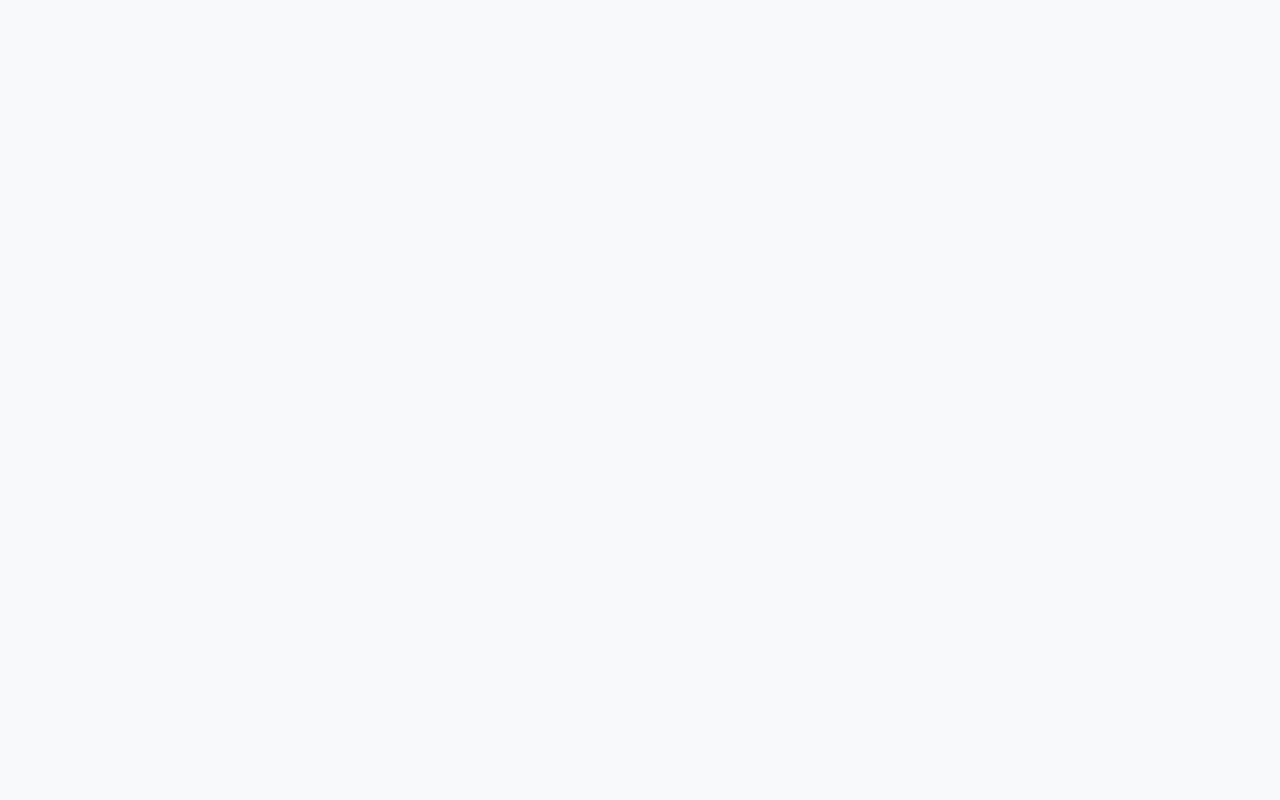
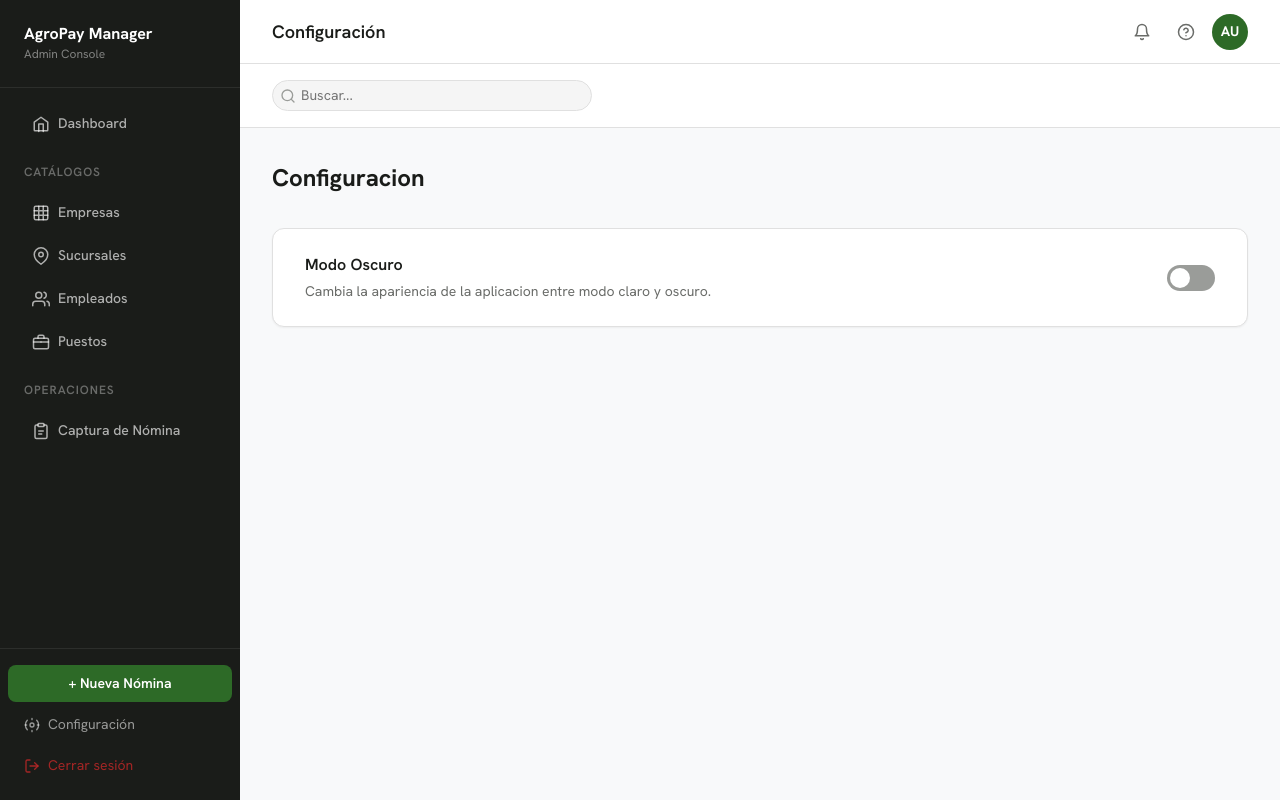
Before and after one commit to sistemasgab/nomina-campo, a React (Vite) app: page /configuracion in a window 1280 px wide. Before the commit this address had no page. Built offline with nearby package versions, Linux system fonts and the light colour scheme.

Commit message:
feat: Add Configuracion page with theme toggle functionality and update routing

```diff
--- a/src/App.tsx
+++ b/src/App.tsx
@@ -1,3 +1,4 @@
+import { useEffect } from 'react';
 import { BrowserRouter, Routes, Route } from 'react-router-dom';
 import { AppLayout } from './components/Layout/AppLayout';
 import { Dashboard } from './pages/Dashboard';
@@ -7,8 +8,16 @@ import { Empleados } from './pages/Empleados';
 import { Puestos } from './pages/Puestos';
 import { CapturaNomina } from './pages/CapturaNomina';
 import { NominaDetalle } from './pages/NominaDetalle';
+import { Configuracion } from './pages/Configuracion';
+import { useThemeStore } from './stores/useThemeStore';
 
 export default function App() {
+  const theme = useThemeStore((s) => s.theme);
+
+  useEffect(() => {
+    document.documentElement.setAttribute('data-theme', theme);
+  }, [theme]);
+
   return (
     <BrowserRouter>
       <Routes>
@@ -20,6 +29,7 @@ export default function App() {
           <Route path="puestos" element={<Puestos />} />
           <Route path="captura-nomina" element={<CapturaNomina />} />
           <Route path="captura-nomina/:nominaId" element={<NominaDetalle />} />
+          <Route path="configuracion" element={<Configuracion />} />
         </Route>
       </Routes>
     </BrowserRouter>
--- a/src/components/Layout/AppLayout.tsx
+++ b/src/components/Layout/AppLayout.tsx
@@ -15,6 +15,7 @@ const ROUTE_TITLES: Record<string, string> = {
   '/empleados': 'Empleados',
   '/puestos': 'Puestos',
   '/captura-nomina': 'Captura de Nómina',
+  '/configuracion': 'Configuración',
 };
 
 function getPageTitle(pathname: string): string {
--- a/src/components/Layout/Sidebar.tsx
+++ b/src/components/Layout/Sidebar.tsx
@@ -134,10 +134,10 @@ export function Sidebar() {
           + Nueva Nómina
         </button>
 
-        <a href="#settings" className="sidebar__bottom-link">
+        <NavLink to="/configuracion" className={({ isActive }) => `sidebar__bottom-link${isActive ? ' active' : ''}`}>
           <IconSettings />
           Configuración
-        </a>
+        </NavLink>
 
         <a href="#logout" className="sidebar__bottom-link sidebar__bottom-link--logout">
           <IconLogout />
--- a/src/index.css
+++ b/src/index.css
@@ -53,6 +53,30 @@
   --shadow-sm: 0 1px 2px rgba(0, 0, 0, 0.05);
   --shadow-md: 0 4px 6px -1px rgba(0, 0, 0, 0.1), 0 2px 4px -1px rgba(0, 0, 0, 0.06);
   --shadow-lg: 0 10px 15px -3px rgba(0, 0, 0, 0.1), 0 4px 6px -2px rgba(0, 0, 0, 0.05);
+}
+
+[data-theme="dark"] {
+  --color-primary: #4A7C44;
+  --color-primary-light: #5E9A56;
+  --color-primary-dark: #2D6A27;
+  --color-secondary: #D4A373;
+  --color-secondary-light: #E5C9A8;
+  --color-tertiary: #5E9A56;
+  --color-neutral: #E8E8E8;
+  --color-neutral-700: #C0C0C0;
+  --color-neutral-500: #8A8C89;
+  --color-neutral-300: #4A4C49;
+  --color-neutral-100: #2A2C29;
+  --color-white: #1E201D;
+  --color-background: #151715;
+  --color-sidebar: #111311;
+  --color-success: #4A7C44;
+  --color-warning: #E6960A;
+  --color-danger: #EF5350;
+  --color-border: #333533;
+  --shadow-sm: 0 1px 2px rgba(0, 0, 0, 0.3);
+  --shadow-md: 0 4px 6px -1px rgba(0, 0, 0, 0.4), 0 2px 4px -1px rgba(0, 0, 0, 0.3);
+  --shadow-lg: 0 10px 15px -3px rgba(0, 0, 0, 0.4), 0 4px 6px -2px rgba(0, 0, 0, 0.3);
 }
 
 /* ============================================================
--- /dev/null
+++ b/src/pages/Configuracion.css
@@ -0,0 +1,61 @@
+.settings-section {
+  display: flex;
+  flex-direction: column;
+  gap: var(--spacing-md);
+}
+
+.settings-card {
+  display: flex;
+  align-items: center;
+  justify-content: space-between;
+  padding: var(--spacing-lg) var(--spacing-xl);
+  background-color: var(--color-white);
+  border: 1px solid var(--color-border);
+  border-radius: var(--radius-lg);
+  box-shadow: var(--shadow-sm);
+}
+
+.settings-card__title {
+  font-size: var(--font-size-base);
+  font-weight: 600;
+  color: var(--color-neutral);
+  margin-bottom: var(--spacing-xs);
+}
+
+.settings-card__desc {
+  font-size: var(--font-size-sm);
+  color: var(--color-neutral-500);
+}
+
+/* Toggle switch */
+.theme-toggle {
+  position: relative;
+  width: 48px;
+  height: 26px;
+  border: none;
+  border-radius: var(--radius-full);
+  background-color: var(--color-neutral-300);
+  cursor: pointer;
+  transition: background-color 0.2s;
+  flex-shrink: 0;
+}
+
+.theme-toggle--active {
+  background-color: var(--color-primary);
+}
+
+.theme-toggle__thumb {
+  position: absolute;
+  top: 3px;
+  left: 3px;
+  width: 20px;
+  height: 20px;
+  border-radius: var(--radius-full);
+  background-color: var(--color-white);
+  transition: transform 0.2s;
+  pointer-events: none;
+}
+
+.theme-toggle--active .theme-toggle__thumb {
+  transform: translateX(22px);
+}
--- /dev/null
+++ b/src/pages/Configuracion.tsx
@@ -0,0 +1,33 @@
+import { useThemeStore } from '../stores/useThemeStore';
+import './Empresas.css';
+import './Configuracion.css';
+
+export function Configuracion() {
+  const { theme, toggleTheme } = useThemeStore();
+
+  return (
+    <div className="page">
+      <div className="page__header">
+        <h2 className="page__title">Configuracion</h2>
+      </div>
+
+      <div className="settings-section">
+        <div className="settings-card">
+          <div className="settings-card__info">
+            <h3 className="settings-card__title">Modo Oscuro</h3>
+            <p className="settings-card__desc">
+              Cambia la apariencia de la aplicacion entre modo claro y oscuro.
+            </p>
+          </div>
+          <button
+            className={`theme-toggle ${theme === 'dark' ? 'theme-toggle--active' : ''}`}
+            onClick={toggleTheme}
+            aria-label={theme === 'dark' ? 'Activar modo claro' : 'Activar modo oscuro'}
+          >
+            <span className="theme-toggle__thumb" />
+          </button>
+        </div>
+      </div>
+    </div>
+  );
+}
--- /dev/null
+++ b/src/stores/useThemeStore.ts
@@ -0,0 +1,22 @@
+import { create } from 'zustand';
+import { persist } from 'zustand/middleware';
+
+type Theme = 'light' | 'dark';
+
+interface ThemeState {
+  theme: Theme;
+  setTheme: (theme: Theme) => void;
+  toggleTheme: () => void;
+}
+
+export const useThemeStore = create<ThemeState>()(
+  persist(
+    (set) => ({
+      theme: 'light',
+      setTheme: (theme) => set({ theme }),
+      toggleTheme: () =>
+        set((state) => ({ theme: state.theme === 'light' ? 'dark' : 'light' })),
+    }),
+    { name: 'agropay-theme' }
+  )
+);
```
